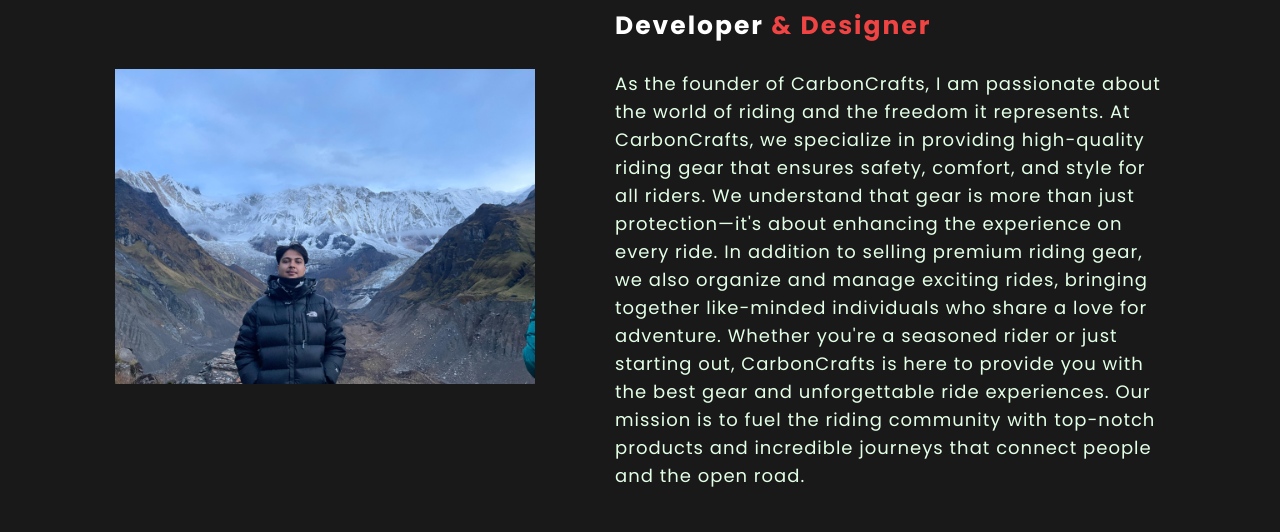
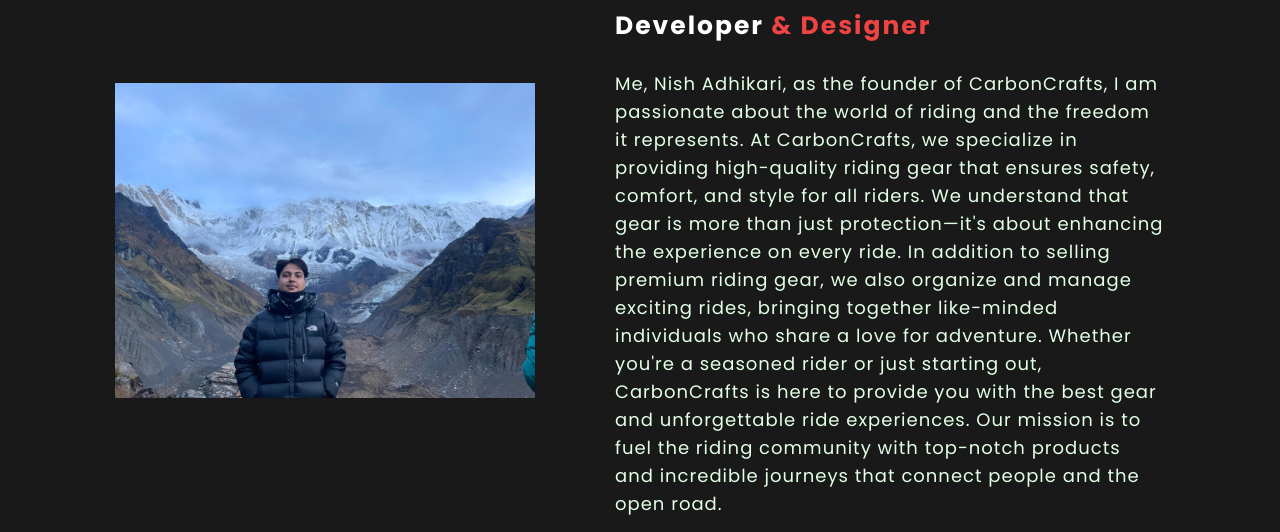
Before and after one commit to Dhunge/itassessement2025, a plain HTML site: page aboutus.html in a window 1280 px wide. Shown: the part 418-950 px from the top of the page. Drawn offline with nearby package versions, Linux system fonts and the light colour scheme.

Commit message:
Added my name in the into

```diff
--- a/aboutus.html
+++ b/aboutus.html
@@ -16,7 +16,6 @@
 </head>
 
 <body>
-
     <header>
         <div class="container">
             <a href="#" class="logo"><img src="image/logo.png" alt="Logo"></a>
@@ -35,8 +34,6 @@
                     <i class="ri-shopping-cart-fill"></i>
                     <span id="cart-count">0</span>
                 </a>
-                <!-- Cart count element -->
-                <div class="bx bx-menu" id="menu-icon"></div>
             </div>
         </div>
     </header>
@@ -47,10 +44,10 @@
             <div class="about-text">
                 <h1>About Us</h1>
                 <h5>Developer<span> & Designer</span></h5>
-                <p>As the founder of CarbonCrafts, I am passionate about the world of riding and the freedom it represents. At CarbonCrafts, we specialize in providing high-quality riding gear that ensures safety, comfort, and style for all riders. We understand
-                    that gear is more than just protection—it's about enhancing the experience on every ride. In addition to selling premium riding gear, we also organize and manage exciting rides, bringing together like-minded individuals who share a
-                    love for adventure. Whether you're a seasoned rider or just starting out, CarbonCrafts is here to provide you with the best gear and unforgettable ride experiences. Our mission is to fuel the riding community with top-notch products
-                    and incredible journeys that connect people and the open road.
+                <p>Me, Nish Adhikari, as the founder of CarbonCrafts, I am passionate about the world of riding and the freedom it represents. At CarbonCrafts, we specialize in providing high-quality riding gear that ensures safety, comfort, and style for
+                    all riders. We understand that gear is more than just protection—it's about enhancing the experience on every ride. In addition to selling premium riding gear, we also organize and manage exciting rides, bringing together like-minded
+                    individuals who share a love for adventure. Whether you're a seasoned rider or just starting out, CarbonCrafts is here to provide you with the best gear and unforgettable ride experiences. Our mission is to fuel the riding community
+                    with top-notch products and incredible journeys that connect people and the open road.
                 </p>
                 <button type="button" onclick="window.location.href='contactus.html'">Let's Connect</button>
             </div>
```
